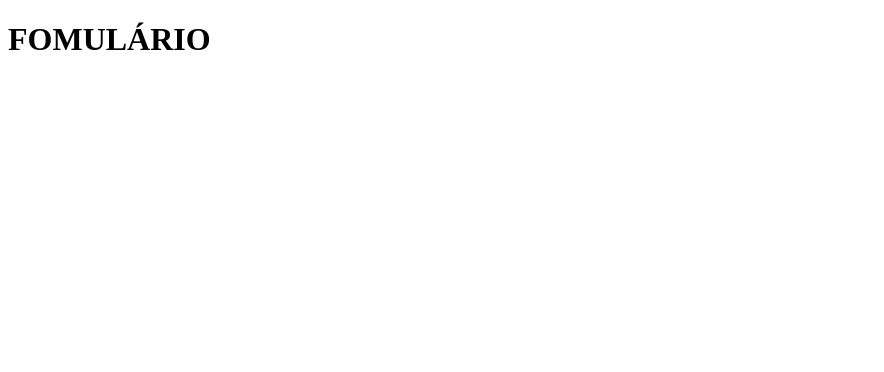
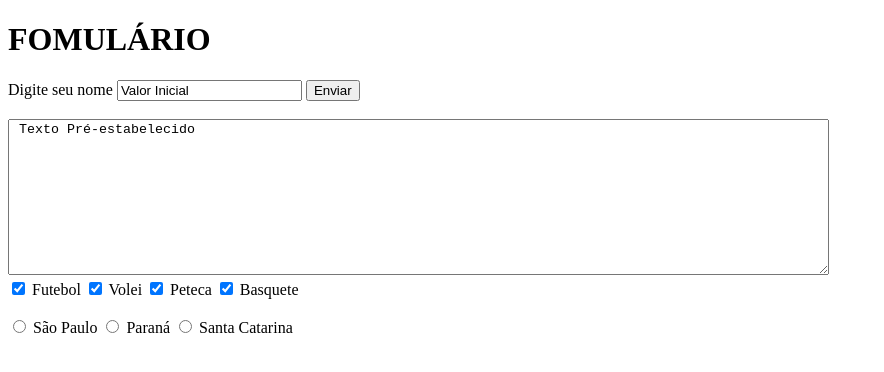
Before and after one commit to feliperech/trybe-course, a plain HTML site: page Fundamentos/Modulo_06/index.html in a window 1280 px wide. Shown: the whole page, without its empty margins (0-884 px from the left). Drawn offline with Linux system fonts and the light colour scheme.

Commit message:
Complemento do formulário

```diff
--- a/Fundamentos/Modulo_06/index.html
+++ b/Fundamentos/Modulo_06/index.html
@@ -10,9 +10,31 @@
     <!--Aula sobre formulário em HTML e CSS-->
 
     <h1> FOMULÁRIO </h1>
-    <form action="" method="">
-        <!--action indica para onde os dados serão enviados e armazenados. Pode ser outro arquivo ou HTML-->
+    <form action="" method="GET">
+        <!--ACTION indica para onde os dados serão enviados e armazenados. Pode ser outro arquivo ou HTML-->
         <!--METHOD indica o método de envio de dados. GET envia via URL e POST envia de forma mais anônima-->
+       <label for="input-one">Digite seu nome </label> <!--Legenda para o input, conectada via ID-->
+        <input type="text" placeholder="Digite aqui!"
+         required name="texto"  value="Valor Inicial"
+         id="input-one"> <!--Indica o tipo de entrada de dados do formulário-->
+         <button type="submit">Enviar</button> <!--SUBMIT submete o envio para algum lugar-->
+        <br>
+        <br>
+        <textarea name="" id="text-arera" rows="10" cols="100"> Texto Pré-estabelecido </textarea> <!--Serve para criar um campo de digitação de tamanho personalizado-->
+        <br>
+        <input type="checkbox" value= "fut" name="Lista de Selecao" id="sport-1" checked> Futebol <!--checkbox cria caixa de seleção-->
+        <input type="checkbox" value= "vol" name="Lista de Selecao" id="sport-2" checked> Volei
+        <input type="checkbox" value= "pet" name="Lista de Selecao" id="sport-3" checked> Peteca
+        <input type="checkbox" value= "bas" name="Lista de Selecao" id="sport-4" checked> Basquete
+    <br>
+    <br>
+        <label for="hub1"> <input type="radio" id="hub1" name="hub" value="sp"> São Paulo</label>
+        <label for="hub2"> <input type="radio" id="hub2" name="hub" value="pr"> Paraná</label>
+        <label for="hub3"> <input type="radio" id="hub3" name="hub" value="sc"> Santa Catarina </label>
+
+        <!--Ao adicionar tipo radio, tem-se a seleção de uma UNICA opção para o mesmo name!-->
+        <!--Ao adiciionar label, permite-se que se clique em QUALQUER lugar dentro do input, não somente na caixa de seleção-->
     </form>
+
 </body>
 </html>
```
Also changed, not shown: Fundamentos/Modulo_06/teoria.txt (added).
